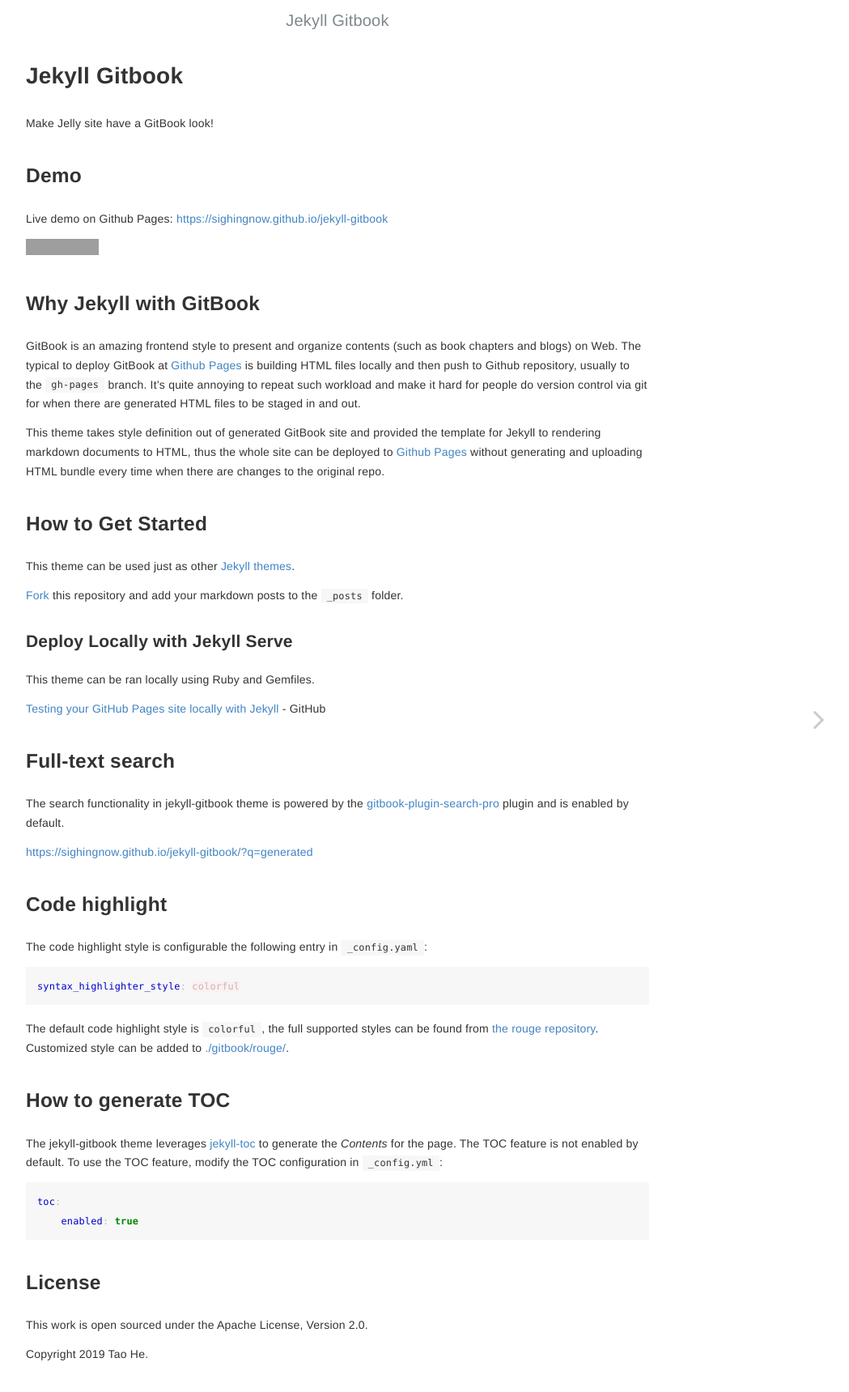
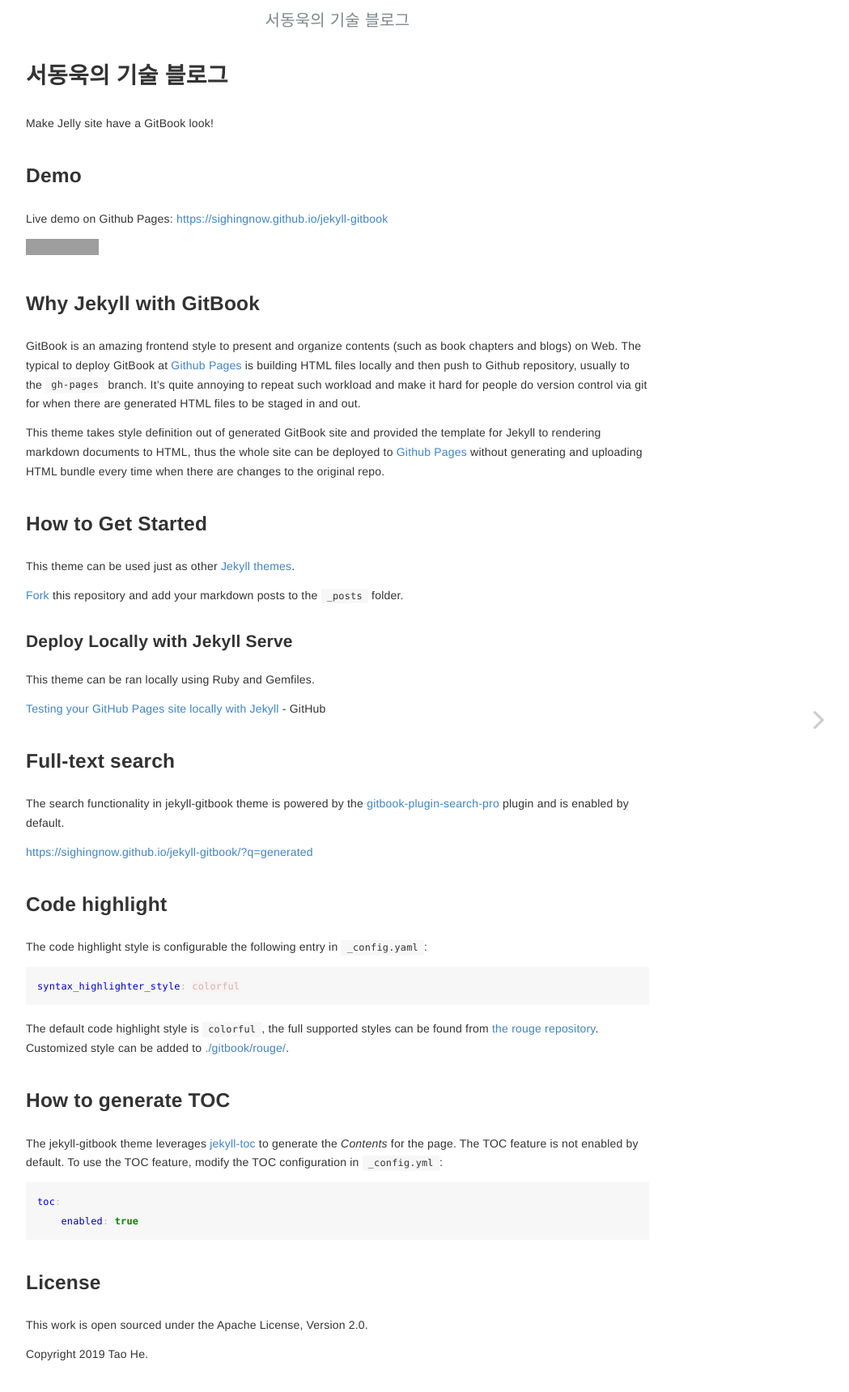
Before and after one commit to tjehddnr/tjehddnr.github.io, a Jekyll site: the page built from index.md, in a window 1280 px wide. Shown: the top 1719 px of the page at 81% size, without its empty margins (223-1272 px from the left). Built offline with Jekyll 4.4.1, drawn with Linux system fonts in a browser that asks for light colours; grey boxes are pictures that could not be loaded.

Commit message:
수정사항 입력

```diff
--- a/_config.yml
+++ b/_config.yml
@@ -1,5 +1,5 @@
 # Configurations
-title:            Jekyll Gitbook
+title:            서동욱의 기술 블로그
 longtitle:        Jekyll Gitbook
 author:           HE Tao
 email:            sighingnow@gmail.com
```
